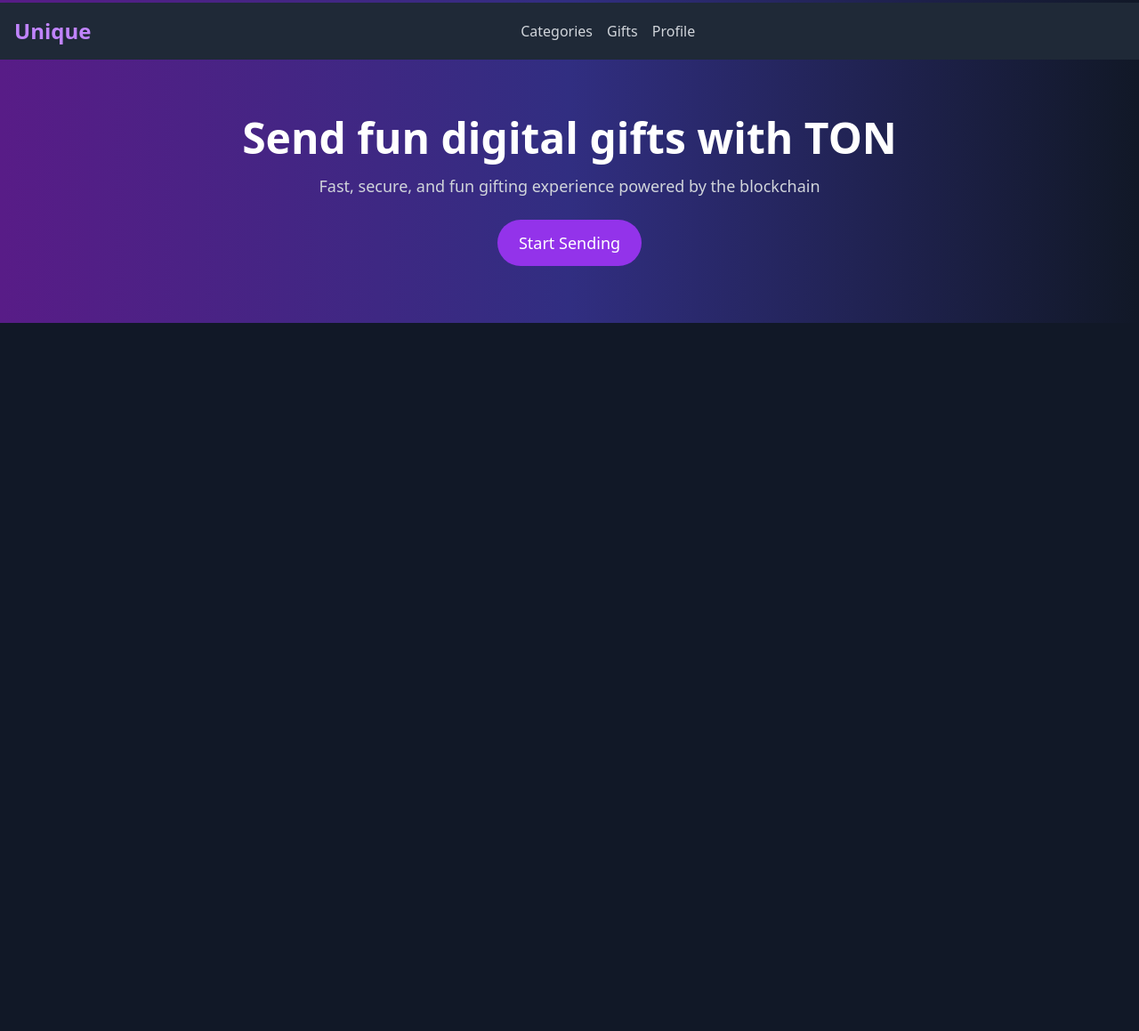
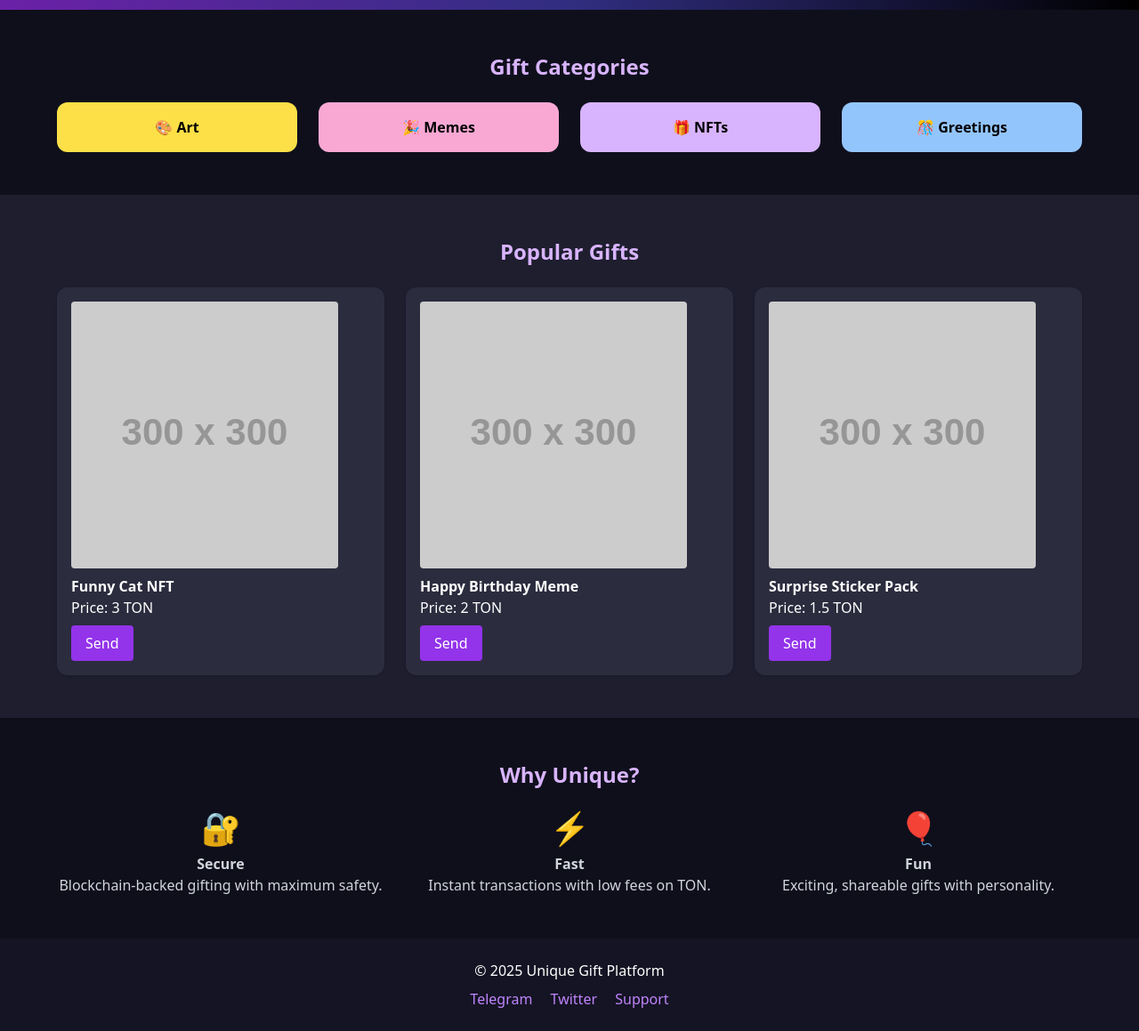
Before and after one commit to Ton-sos/unique-gifts, a plain HTML site: page index.html in a window 1280 px wide. Shown: the part 357-1516 px from the top of the page at 89% size. Before the commit the page ends 800 px from the top, so only its background shows below. Drawn offline with nearby package versions, Linux system fonts and the light colour scheme; placeholder pictures from the web are drawn by us; a script that the page names is missing.

Commit message:
Update index.html

```diff
--- a/index.html
+++ b/index.html
@@ -1,76 +1,106 @@
 <!DOCTYPE html>
-<html lang="en">
-<head>
-  <meta charset="UTF-8" /><!DOCTYPE html>
 <html lang="en">
 <head>
   <meta charset="UTF-8" />
   <meta name="viewport" content="width=device-width, initial-scale=1.0"/>
   <title>Unique Gifts on TON</title>
   <script src="https://cdn.tailwindcss.com"></script>
-  <script type="module" src="https://unpkg.com/@tonconnect/ui@latest/dist/tonconnect-ui.min.js"></script>
+  <style>
+    body {
+      background-color: #0f0f1c;
+      color: #f1f1f1;
+    }
+  </style>
 </head>
-<body class="bg-gray-900 text-white font-sans">
+<body class="font-sans">
 
   <!-- Header -->
-  <header class="flex justify-between items-center p-4 shadow-md bg-gray-800">
+  <header class="flex justify-between items-center p-4 shadow-md bg-[#1a1a2e]">
     <div class="text-2xl font-bold text-purple-400">Unique</div>
     <nav class="space-x-4 hidden md:flex">
       <a href="#" class="text-gray-300 hover:text-purple-400">Categories</a>
       <a href="#" class="text-gray-300 hover:text-purple-400">Gifts</a>
       <a href="#" class="text-gray-300 hover:text-purple-400">Profile</a>
     </nav>
-    <div id="ton-connect"></div>
+    <button class="bg-purple-600 hover:bg-purple-500 text-white px-4 py-2 rounded-lg">Connect Wallet</button>
   </header>
 
-  <!-- Hero -->
-  <section class="text-center py-16 bg-gradient-to-r from-purple-900 via-indigo-900 to-gray-900">
+  <!-- Hero Section -->
+  <section class="text-center py-16 bg-gradient-to-r from-purple-800 via-indigo-900 to-black">
     <h1 class="text-4xl md:text-5xl font-bold mb-4 text-white">Send fun digital gifts with TON</h1>
     <p class="text-lg mb-6 text-gray-300">Fast, secure, and fun gifting experience powered by the blockchain</p>
-    <button class="bg-purple-600 hover:bg-purple-700 text-white px-6 py-3 rounded-full text-lg">Start Sending</button>
+    <button class="bg-purple-600 hover:bg-purple-500 text-white px-6 py-3 rounded-full text-lg">Start Sending</button>
   </section>
 
-  <!-- TonConnect init -->
-  <script type="module">
-    const tonConnectUI = new TON_CONNECT_UI.TonConnectUI({
-      manifestUrl: 'https://ton-sos.github.io/unique-gifts/tonconnect-manifest.json',
-      buttonRootId: 'ton-connect'
-    });
-  </script>
+  <!-- Categories -->
+  <section class="py-12 max-w-6xl mx-auto">
+    <h2 class="text-2xl font-bold mb-6 text-center text-purple-300">Gift Categories</h2>
+    <div class="grid grid-cols-2 md:grid-cols-4 gap-6 text-black">
+      <div class="bg-yellow-300 p-4 rounded-xl text-center font-semibold">🎨 Art</div>
+      <div class="bg-pink-300 p-4 rounded-xl text-center font-semibold">🎉 Memes</div>
+      <div class="bg-purple-300 p-4 rounded-xl text-center font-semibold">🎁 NFTs</div>
+      <div class="bg-blue-300 p-4 rounded-xl text-center font-semibold">🎊 Greetings</div>
+    </div>
+  </section>
+
+  <!-- Popular Gifts -->
+  <section class="py-12 bg-[#1e1e2f]">
+    <div class="max-w-6xl mx-auto">
+      <h2 class="text-2xl font-bold mb-6 text-center text-purple-300">Popular Gifts</h2>
+      <div class="grid grid-cols-1 md:grid-cols-3 gap-6">
+        <div class="bg-[#2c2c3f] p-4 rounded-xl shadow text-white">
+          <img src="https://via.placeholder.com/300" alt="Gift 1" class="rounded mb-2">
+          <h3 class="font-bold">Funny Cat NFT</h3>
+          <p>Price: 3 TON</p>
+          <button class="mt-2 bg-purple-600 hover:bg-purple-500 text-white px-4 py-2 rounded">Send</button>
+        </div>
+        <div class="bg-[#2c2c3f] p-4 rounded-xl shadow text-white">
+          <img src="https://via.placeholder.com/300" alt="Gift 2" class="rounded mb-2">
+          <h3 class="font-bold">Happy Birthday Meme</h3>
+          <p>Price: 2 TON</p>
+          <button class="mt-2 bg-purple-600 hover:bg-purple-500 text-white px-4 py-2 rounded">Send</button>
+        </div>
+        <div class="bg-[#2c2c3f] p-4 rounded-xl shadow text-white">
+          <img src="https://via.placeholder.com/300" alt="Gift 3" class="rounded mb-2">
+          <h3 class="font-bold">Surprise Sticker Pack</h3>
+          <p>Price: 1.5 TON</p>
+          <button class="mt-2 bg-purple-600 hover:bg-purple-500 text-white px-4 py-2 rounded">Send</button>
+        </div>
+      </div>
+    </div>
+  </section>
+
+  <!-- Benefits -->
+  <section class="py-12 max-w-6xl mx-auto">
+    <h2 class="text-2xl font-bold mb-6 text-center text-purple-300">Why Unique?</h2>
+    <div class="grid grid-cols-1 md:grid-cols-3 gap-6 text-center text-gray-300">
+      <div>
+        <div class="text-4xl mb-2">🔐</div>
+        <h3 class="font-bold">Secure</h3>
+        <p>Blockchain-backed gifting with maximum safety.</p>
+      </div>
+      <div>
+        <div class="text-4xl mb-2">⚡</div>
+        <h3 class="font-bold">Fast</h3>
+        <p>Instant transactions with low fees on TON.</p>
+      </div>
+      <div>
+        <div class="text-4xl mb-2">🎈</div>
+        <h3 class="font-bold">Fun</h3>
+        <p>Exciting, shareable gifts with personality.</p>
+      </div>
+    </div>
+  </section>
+
+  <!-- Footer -->
+  <footer class="bg-[#141424] text-white p-6 text-center">
+    <p>&copy; 2025 Unique Gift Platform</p>
+    <div class="mt-2">
+      <a href="#" class="mx-2 hover:underline text-purple-400">Telegram</a>
+      <a href="#" class="mx-2 hover:underline text-purple-400">Twitter</a>
+      <a href="#" class="mx-2 hover:underline text-purple-400">Support</a>
+    </div>
+  </footer>
+
 </body>
 </html>
-
-  <meta name="viewport" content="width=device-width, initial-scale=1.0"/>
-  <title>Unique Gifts on TON</title>
-  <script src="https://cdn.tailwindcss.com"></script>
-  <script type="module" src="https://unpkg.com/@tonconnect/ui@latest/dist/tonconnect-ui.min.js"></script>
-</head>
-<body class="bg-gray-900 text-white font-sans">
-
-  <!-- Header -->
-  <header class="flex justify-between items-center p-4 shadow-md bg-gray-800">
-    <div class="text-2xl font-bold text-purple-400">Unique</div>
-    <nav class="space-x-4 hidden md:flex">
-      <a href="#" class="text-gray-300 hover:text-purple-400">Categories</a>
-      <a href="#" class="text-gray-300 hover:text-purple-400">Gifts</a>
-      <a href="#" class="text-gray-300 hover:text-purple-400">Profile</a>
-    </nav>
-    <div id="ton-connect"></div>
-  </header>
-
-  <!-- Hero -->
-  <section class="text-center py-16 bg-gradient-to-r from-purple-900 via-indigo-900 to-gray-900">
-    <h1 class="text-4xl md:text-5xl font-bold mb-4 text-white">Send fun digital gifts with TON</h1>
-    <p class="text-lg mb-6 text-gray-300">Fast, secure, and fun gifting experience powered by the blockchain</p>
-    <button class="bg-purple-600 hover:bg-purple-700 text-white px-6 py-3 rounded-full text-lg">Start Sending</button>
-  </section>
-
-  <!-- TonConnect init -->
-  <script type="module">
-    const tonConnectUI = new TON_CONNECT_UI.TonConnectUI({
-      manifestUrl: 'https://ton-sos.github.io/unique-gifts/tonconnect-manifest.json',
-      buttonRootId: 'ton-connect'
-    });
-  </script>
-</body>
-</html>
```
